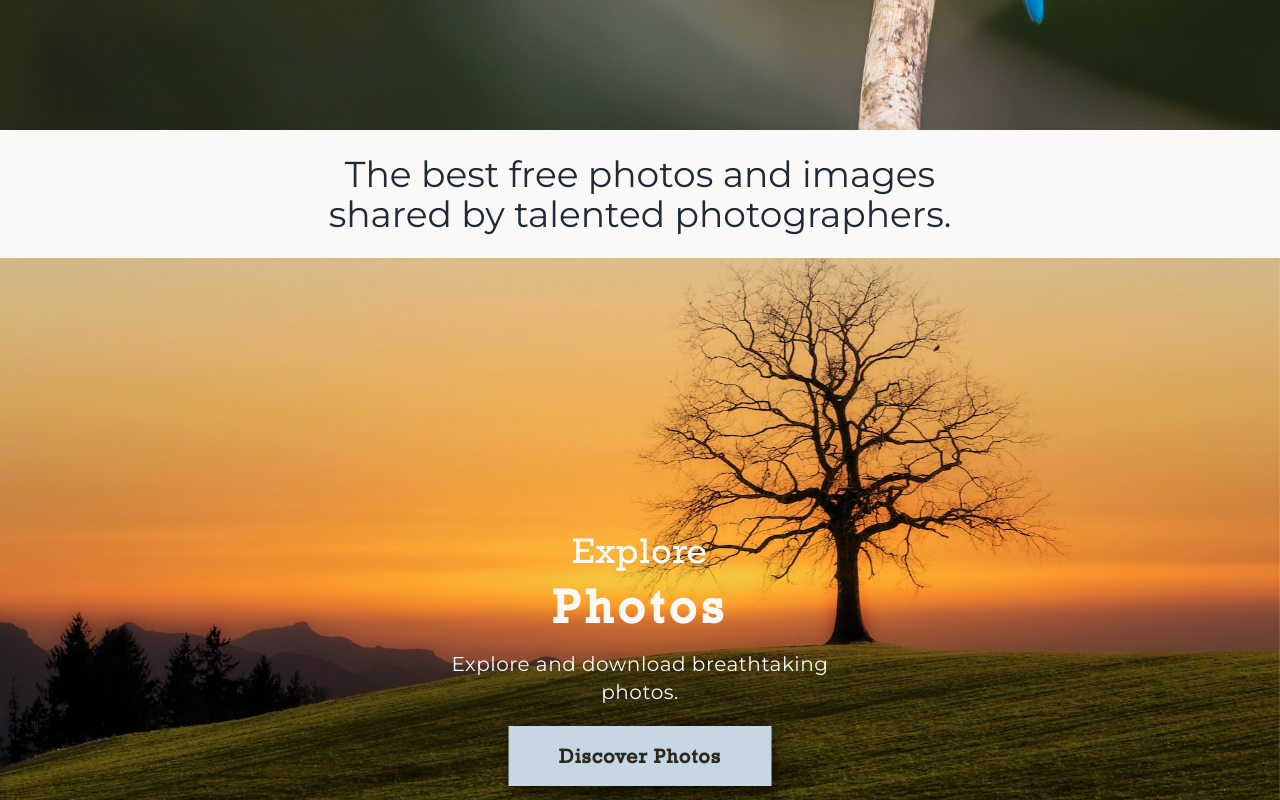
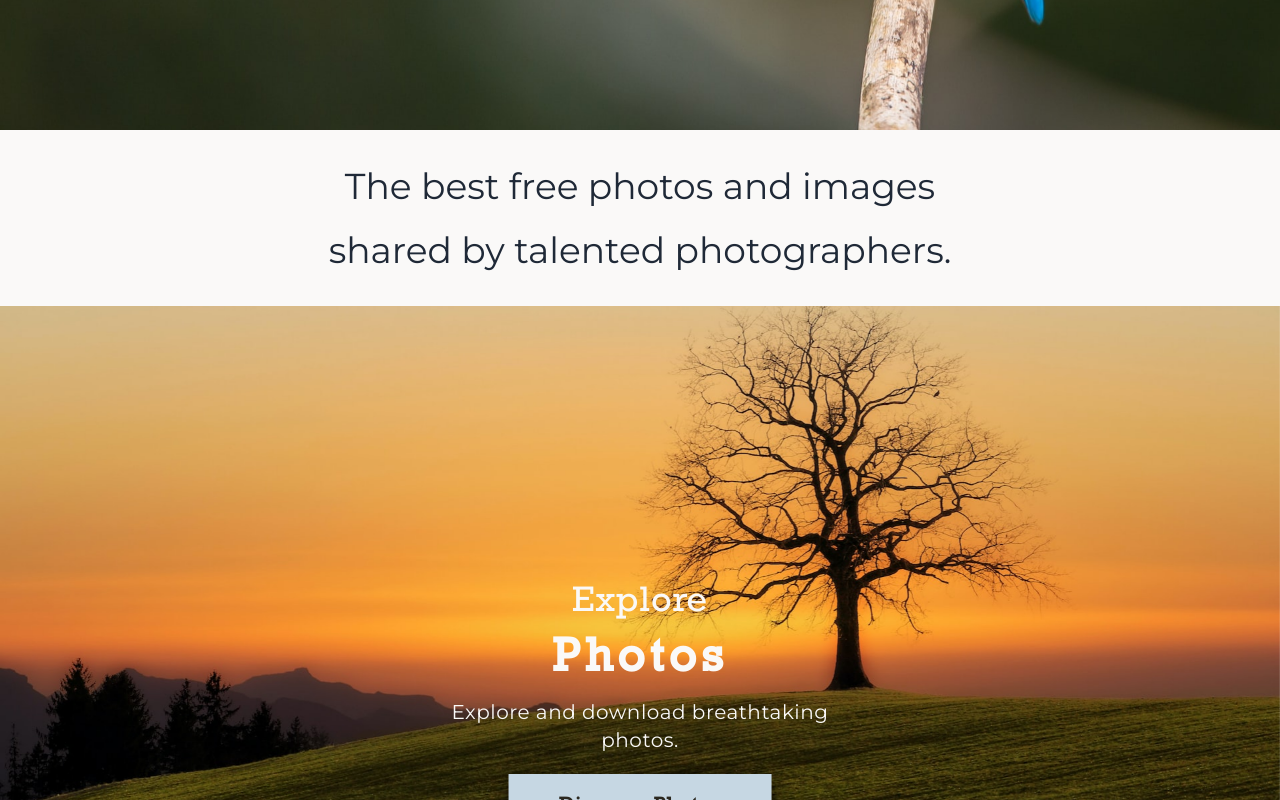
Before and after one commit to HeinThuAung-11/photo-gallery, a React (Create React App) app: page / in a window 1280 px wide. Shown: the part 760-1560 px from the top of the page. Built offline with nearby package versions, Linux system fonts and the light colour scheme; no server answers; the database is empty.

Commit message:
adjust home page textbox

```diff
--- a/src/components/ParallaxSection/TextBox/TextBox.jsx
+++ b/src/components/ParallaxSection/TextBox/TextBox.jsx
@@ -1,9 +1,9 @@
 import React from 'react'
 
-const TextBox = ({children}) => {
+const TextBox = ({ children }) => {
     return (
         <div className='text-center bg-gray100'>
-            <h2 className='font-montserrat text-3xl lg:text-4xl p-6 leading-relaxed'>
+            <h2 style={{ lineHeight: '4rem' }} className='font-montserrat text-3xl lg:text-4xl p-6 '>
                 {children}
             </h2>
         </div>
```
